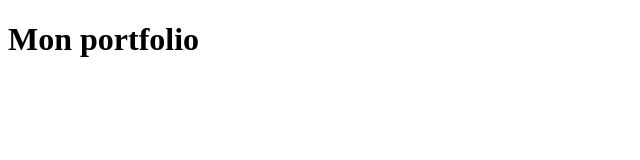
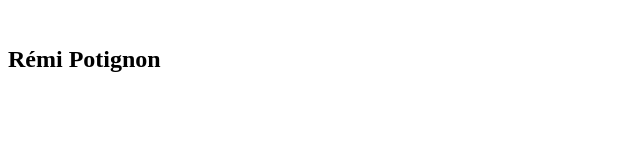
Before and after one commit to RemiPotignon/Portfolio, a plain HTML site: page index.html in a window 1280 px wide. Shown: the whole page, without its empty margins (0-640 px from the left). Drawn offline with Linux system fonts and the light colour scheme.

Commit message:
dossier image

```diff
--- a/index.html
+++ b/index.html
@@ -7,7 +7,12 @@
     <link rel="stylesheet" href="style.css">
     <title>Mon portfolio</title>
 
-    <h1>Mon portfolio</h1>
+    <nav>
+        <div class="profile">
+            <img src="" alt="">
+            <h1>Rémi Potignon</h1>
+        </div>
+    </nav>
 </head>
 <body>
 
```
Also changed, not shown: image/style.css (added).
